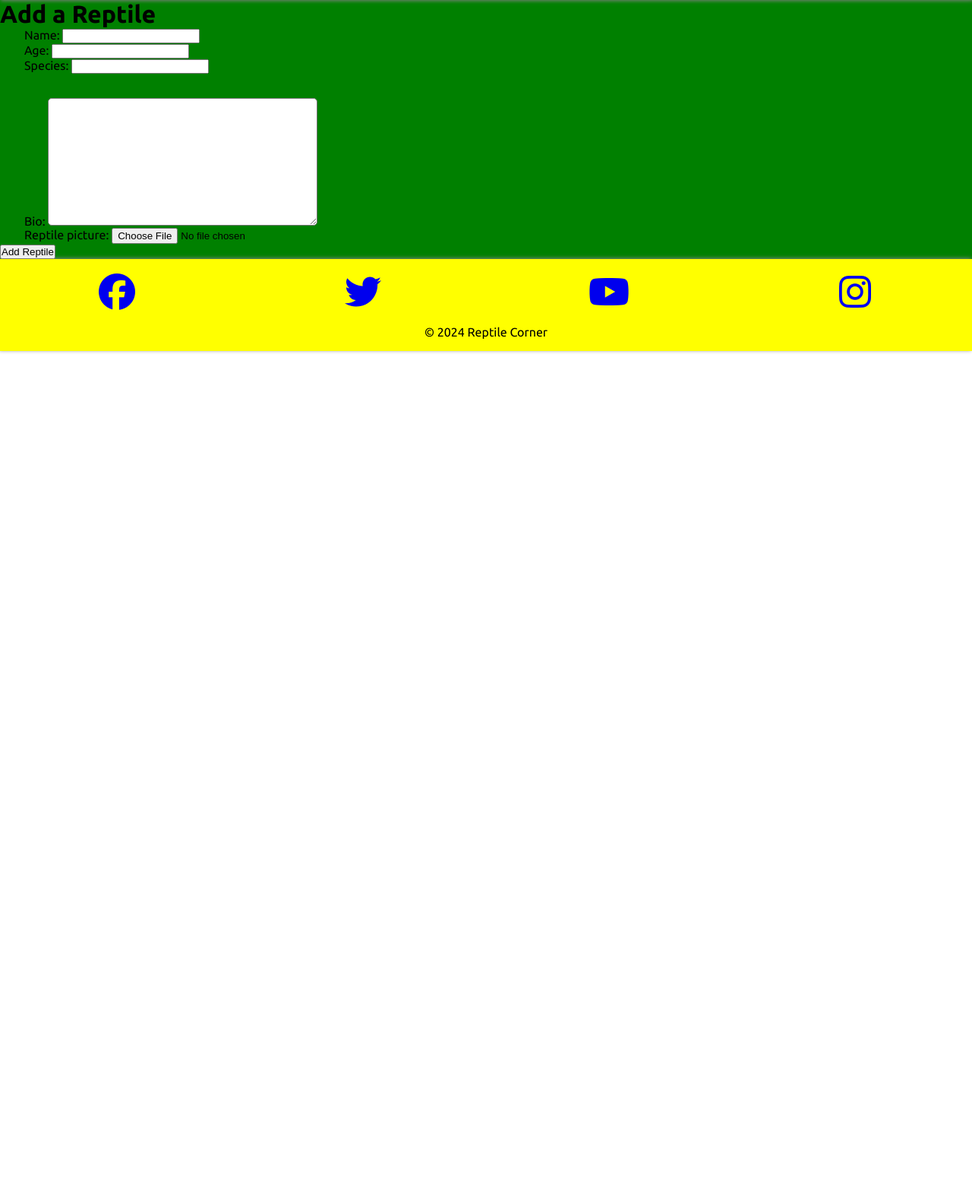
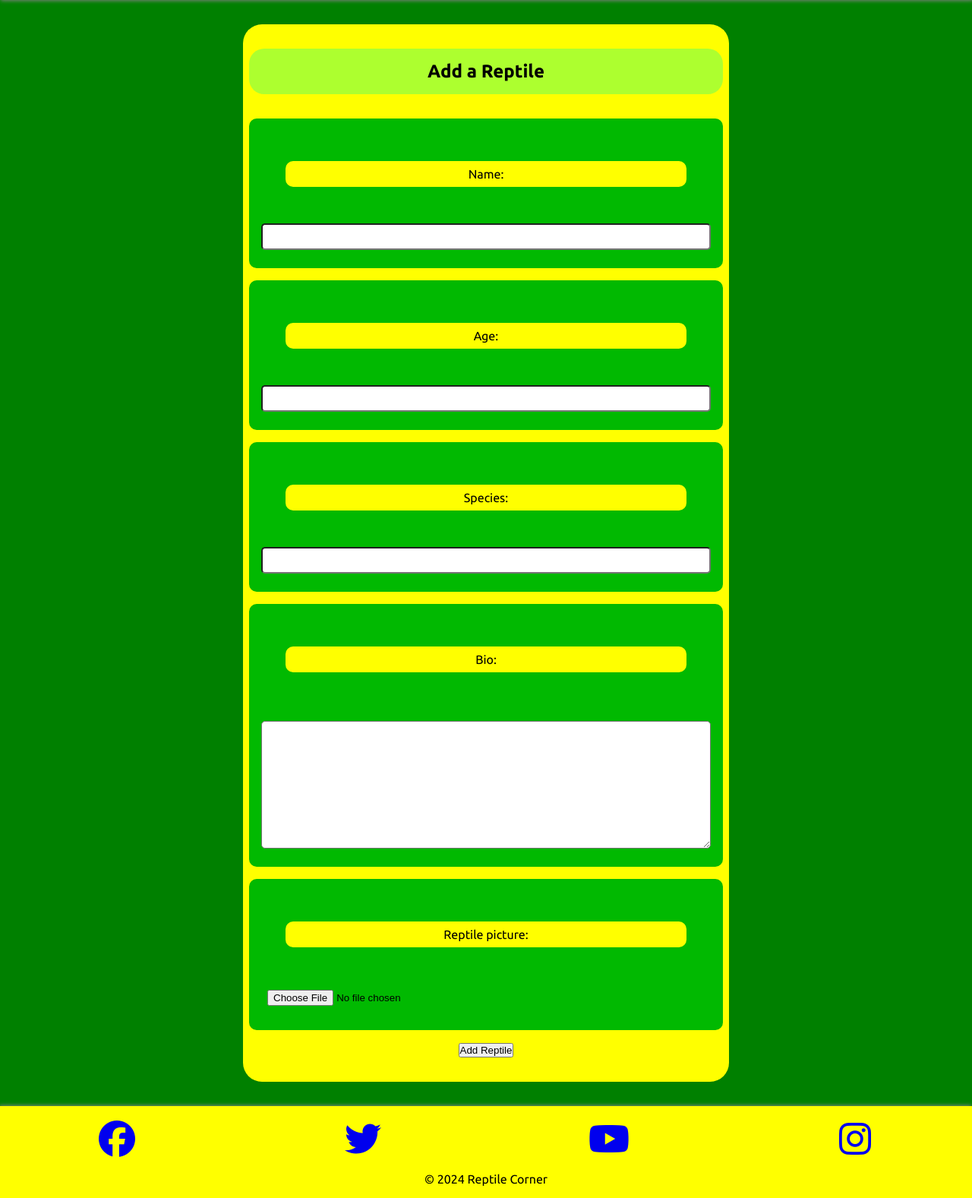
Before and after one commit to Jawrynx/ReptileCorner, a Django app: page /reptiles/add/ in a window 1280 px wide. Shown: the part 82-1659 px from the top of the page at 76% size. Before the commit the page ends 546 px from the top, so only its background shows below. Run offline with Django 5.2, Linux system fonts and the light colour scheme; a user stored in the database is signed in; some libraries are stand-ins or nearby versions.

Commit message:
Completed Styling for Edit Reptile and Add Reptile Forms

```diff
--- a/reptiles/templates/reptiles/add_reptile.html
+++ b/reptiles/templates/reptiles/add_reptile.html
@@ -5,10 +5,14 @@
 {% endblock %}
 
 {% block content %}
-  <h1>Add a Reptile</h1>
-  <form method="post" enctype="multipart/form-data">
-    {% csrf_token %}
-    {{ form.as_p }}
-    <button type="submit">Add Reptile</button>
-  </form>
+<section class="login-main">
+  <div class="login-container">
+    <h1>Add a Reptile</h1>
+    <form class="form-with-validation" method="post" enctype="multipart/form-data">
+      {% csrf_token %}
+      {{ form.as_p }}
+      <button type="submit">Add Reptile</button>
+    </form>
+  </div>
+  </section>
 {% endblock %}
--- a/reptiles/templates/reptiles/edit_reptile.html
+++ b/reptiles/templates/reptiles/edit_reptile.html
@@ -5,10 +5,14 @@
 {% endblock %}
 
 {% block content %}
+  <section class="login-main">
+    <div class="login-container">
       <h1>Edit {{ reptile.name }}</h1>
       <form method="post" enctype="multipart/form-data">
         {% csrf_token %}
         {{ form.as_p }}
         <button type="submit">Save Changes</button>
       </form>
+    </div>
+  </section>
 {% endblock %}
--- a/static/css/style.css
+++ b/static/css/style.css
@@ -622,7 +622,8 @@ textarea {
     padding: 1rem;
 }
 
-.login-container > form > div {
+.login-container > form > div,
+.login-container > form > p {
     background-color: rgb(1, 185, 1);
     border-radius: 10px;
     margin-bottom: 1rem;
@@ -631,7 +632,8 @@ textarea {
     flex-direction: column;
 }
 
-.login-container > form > div > label {
+.login-container > form > div > label,
+.login-container > form > p > label  {
     color: black;
     margin: 2rem;
     background-color: yellow;
@@ -639,7 +641,8 @@ textarea {
     border-radius: 10px;
 }
 
-.login-container > form > div > input {
+.login-container > form > div > input,
+.login-container > form > p > input  {
     border-radius: 5px;
     padding: 0.5rem;
     margin-top: 1rem;
```
Lines whose indentation alone changed are shown as unchanged.
